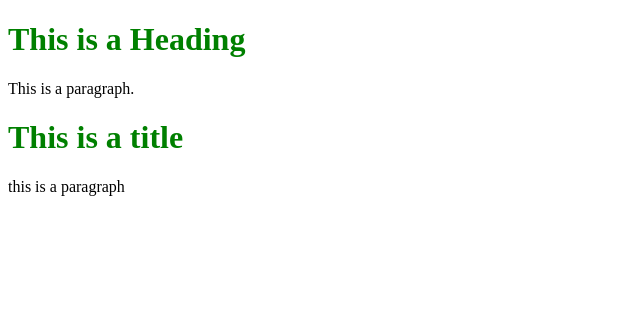
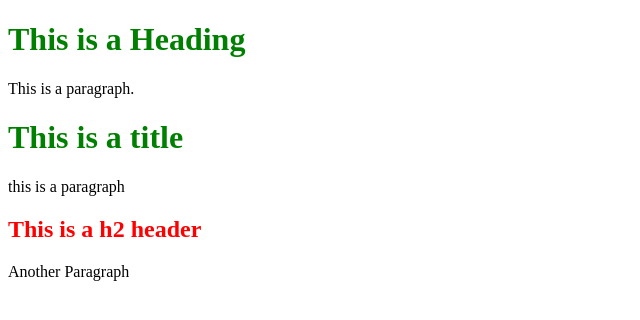
Before and after one commit to Alaska01/Aye-Rida-Testing, a plain HTML site: page index.html in a window 1280 px wide. Shown: the whole page, without its empty margins (0-640 px from the left). Drawn offline with Linux system fonts and the light colour scheme.

Commit message:
Added Test 3

```diff
--- a/index.html
+++ b/index.html
@@ -13,5 +13,7 @@
 <!--test2-->
 <h1>This is a title</h1>
 <p>this is a paragraph</p>
+<h2>This is a h2 header</h2>
+<p>Another Paragraph</p>
 </body>
 </html>
--- a/style.css
+++ b/style.css
@@ -2,3 +2,4 @@ body{color: green}
 p{
     color: black;
 }
+h2{color: red}
```
